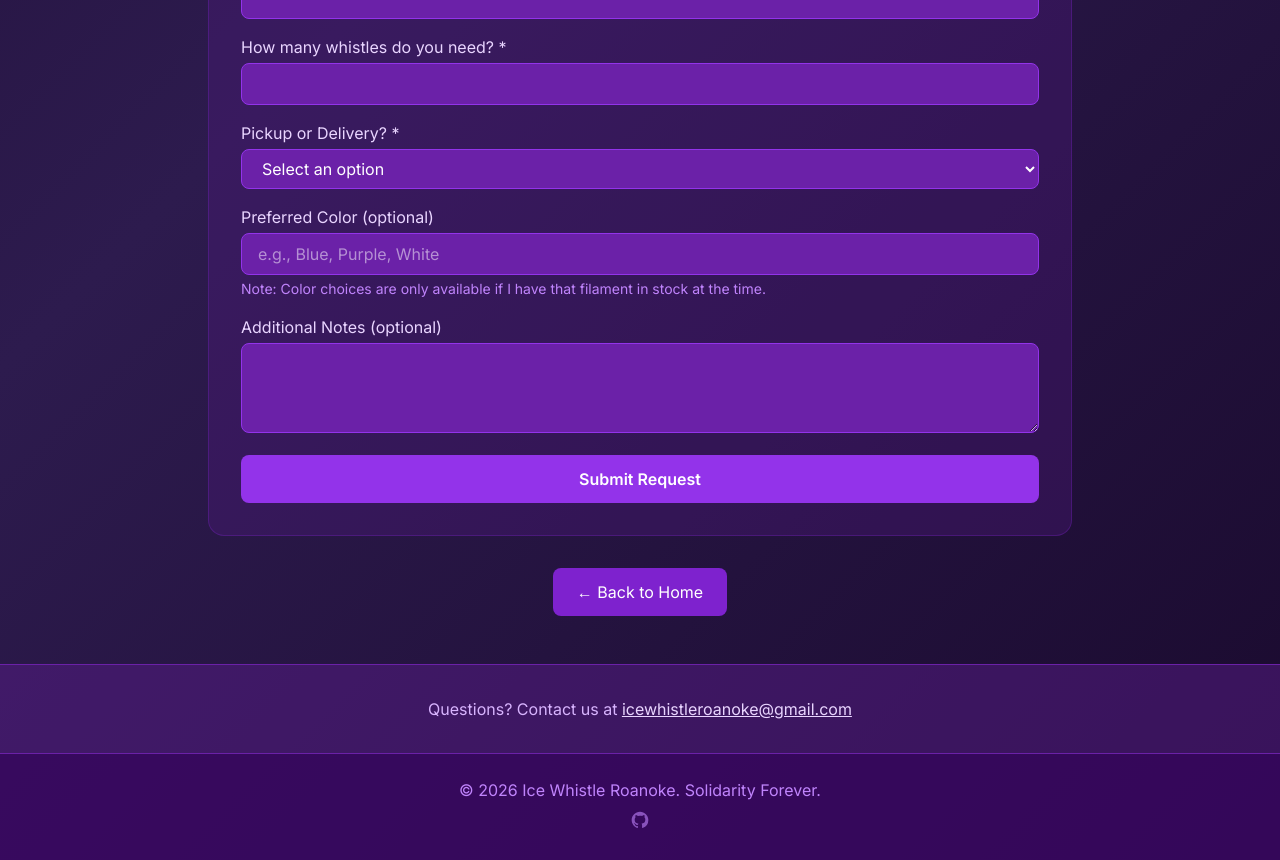
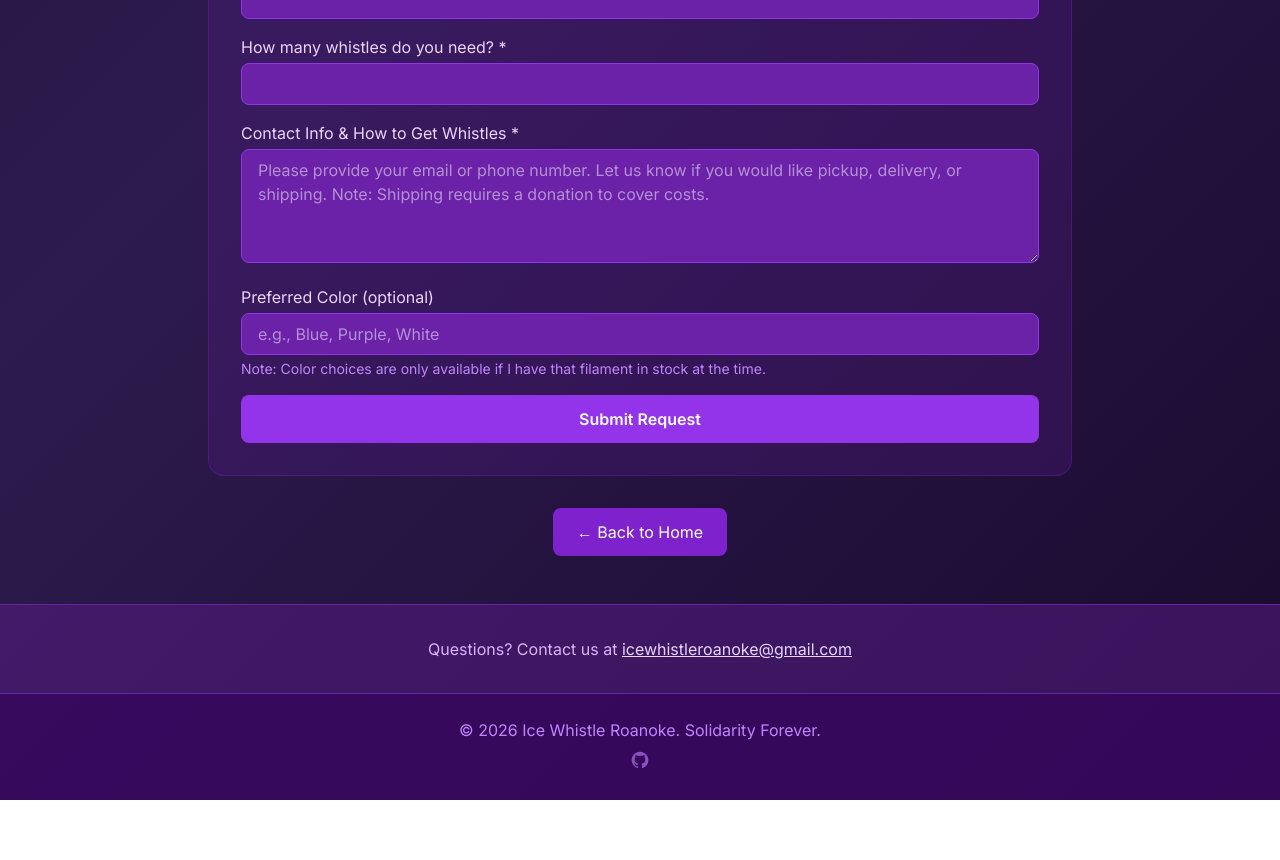
Before and after one commit to theAltaran/ice-whistle-roanoke, a Next.js app: page /download in a window 1280 px wide. Shown: the part 1400-2260 px from the top of the page. After the commit the page ends 2200 px from the top, so only its background shows below. Built offline with nearby package versions, Linux system fonts and the light colour scheme.

Commit message:
Update form - replace delivery field with contact info in notes

```diff
--- a/src/app/api/request-whistle/route.ts
+++ b/src/app/api/request-whistle/route.ts
@@ -4,12 +4,12 @@ import nodemailer from 'nodemailer'
 export async function POST(request: Request) {
   try {
     const body = await request.json()
-    const { name, quantity, deliveryMethod, color, notes } = body
+    const { name, quantity, color, notes } = body
 
     // Validate required fields
-    if (!name || !quantity || !deliveryMethod) {
+    if (!name || !quantity || !notes) {
       return NextResponse.json(
-        { error: 'Name, quantity, and delivery method are required' },
+        { error: 'Name, quantity, and contact info are required' },
         { status: 400 }
       )
     }
@@ -50,9 +50,8 @@ New Ice Whistle Request:
 
 Name: ${name}
 Quantity Needed: ${quantity}
-Delivery Method: ${deliveryMethod}
 Preferred Color: ${color || 'None specified'}
-Additional Notes: ${notes || 'None'}
+Contact Info & How to Get Whistles: ${notes}
 
 ---
 Sent from icewhistleroanoke.org
@@ -61,9 +60,8 @@ Sent from icewhistleroanoke.org
 <h2>New Ice Whistle Request</h2>
 <p><strong>Name:</strong> ${name}</p>
 <p><strong>Quantity Needed:</strong> ${quantity}</p>
-<p><strong>Delivery Method:</strong> ${deliveryMethod}</p>
 <p><strong>Preferred Color:</strong> ${color || 'None specified'}</p>
-<p><strong>Additional Notes:</strong> ${notes || 'None'}</p>
+<p><strong>Contact Info & How to Get Whistles:</strong> ${notes}</p>
 <hr>
 <p><em>Sent from icewhistleroanoke.org</em></p>
       `,
--- a/src/app/download/page.tsx
+++ b/src/app/download/page.tsx
@@ -102,17 +102,15 @@ export default function Download() {
           </div>
 
           <div>
-            <label htmlFor="deliveryMethod" className="block text-primary-200 mb-1">Pickup or Delivery? *</label>
-            <select
-              id="deliveryMethod"
-              name="deliveryMethod"
+            <label htmlFor="notes" className="block text-primary-200 mb-1">Contact Info & How to Get Whistles *</label>
+            <textarea
+              id="notes"
+              name="notes"
+              rows={4}
+              placeholder="Please provide your email or phone number. Let us know if you would like pickup, delivery, or shipping. Note: Shipping requires a donation to cover costs."
               required
               className="w-full px-4 py-2 bg-primary-800 border border-primary-600 rounded-lg text-white focus:outline-none focus:border-primary-400"
-            >
-              <option value="">Select an option</option>
-              <option value="Pickup">Pickup</option>
-              <option value="Delivery">Delivery</option>
-            </select>
+            />
           </div>
 
           <div>
@@ -125,16 +123,6 @@ export default function Download() {
               className="w-full px-4 py-2 bg-primary-800 border border-primary-600 rounded-lg text-white focus:outline-none focus:border-primary-400"
             />
             <p className="text-primary-400 text-sm mt-1">Note: Color choices are only available if I have that filament in stock at the time.</p>
-          </div>
-
-          <div>
-            <label htmlFor="notes" className="block text-primary-200 mb-1">Additional Notes (optional)</label>
-            <textarea
-              id="notes"
-              name="notes"
-              rows={3}
-              className="w-full px-4 py-2 bg-primary-800 border border-primary-600 rounded-lg text-white focus:outline-none focus:border-primary-400"
-            />
           </div>
 
           <button
@@ -156,7 +144,6 @@ export default function Download() {
           const data = {
             name: formData.get('name'),
             quantity: formData.get('quantity'),
-            deliveryMethod: formData.get('deliveryMethod'),
             color: formData.get('color'),
             notes: formData.get('notes')
           };
```
